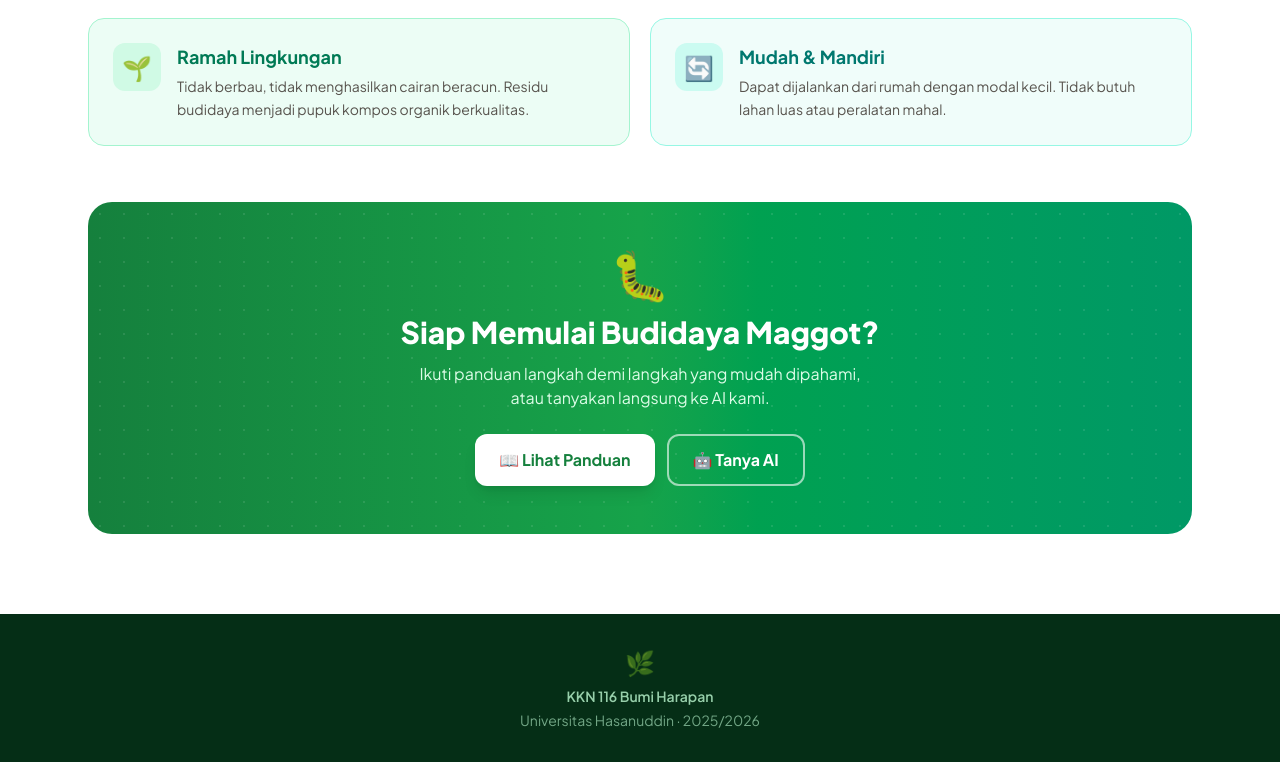
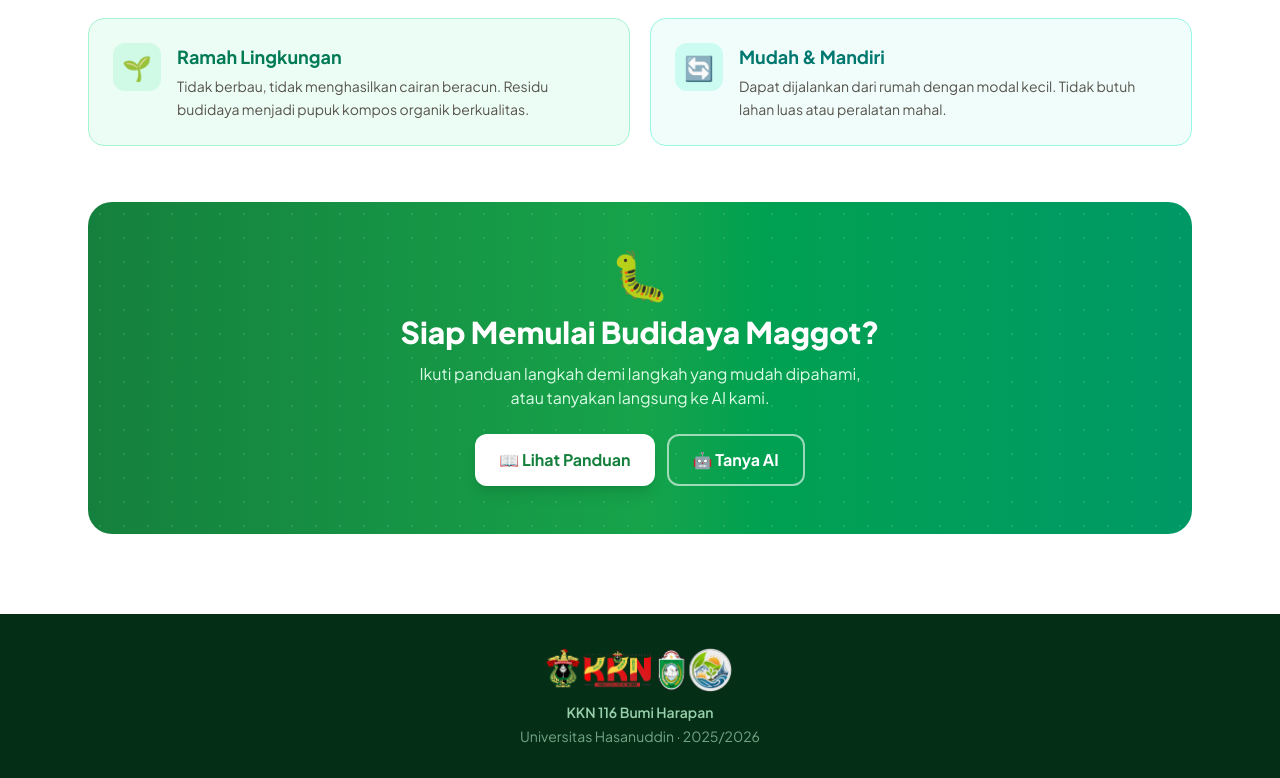
Before and after one commit to andiaisar/KKN116_BUMIHARAPAN, a React (Vite) app: page / in a window 1280 px wide. Shown: the part 2178-2956 px from the top of the page. Built offline with nearby package versions, Linux system fonts and the light colour scheme.

Commit message:
feat: replace text emoji with official KKN 116 logo in footer

```diff
--- a/src/pages/Home.jsx
+++ b/src/pages/Home.jsx
@@ -1,4 +1,5 @@
 import { Link } from 'react-router-dom'
+import LOGO from "../assets/LOGOKKENG.png"
 
 /* ---------- Data ---------- */
 const problemStats = [
@@ -235,7 +236,7 @@ export default function Home() {
       {/* Footer */}
       <footer className="bg-green-950 text-green-200/60 py-8">
         <div className="max-w-6xl mx-auto px-4 text-center text-sm">
-          <div className="text-2xl mb-2">🌿</div>
+          <img src={LOGO} alt="Logo KKN 116 Bumi Harapan" className="h-12 w-auto mx-auto mb-2 object-contain" />
           <p className="font-semibold text-green-200/80 mb-1">KKN 116 Bumi Harapan</p>
           <p>Universitas Hasanuddin · 2025/2026</p>
         </div>
```
